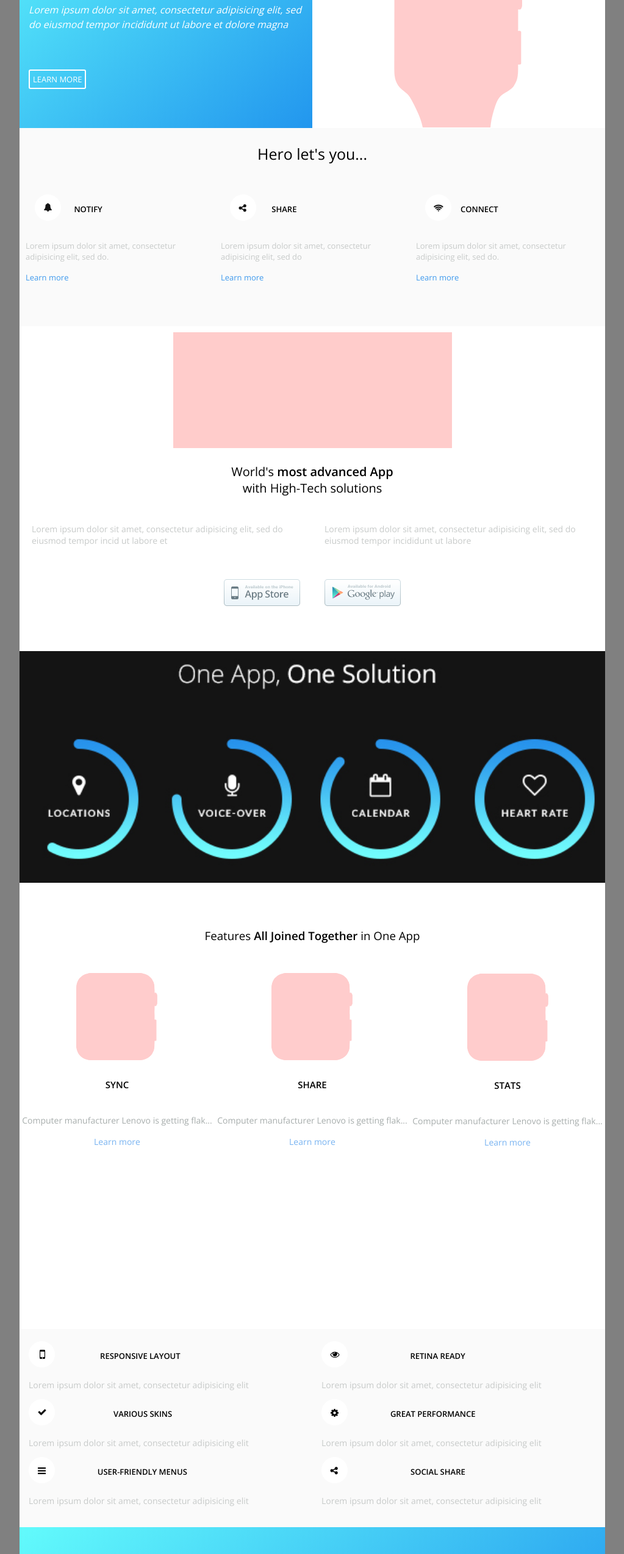
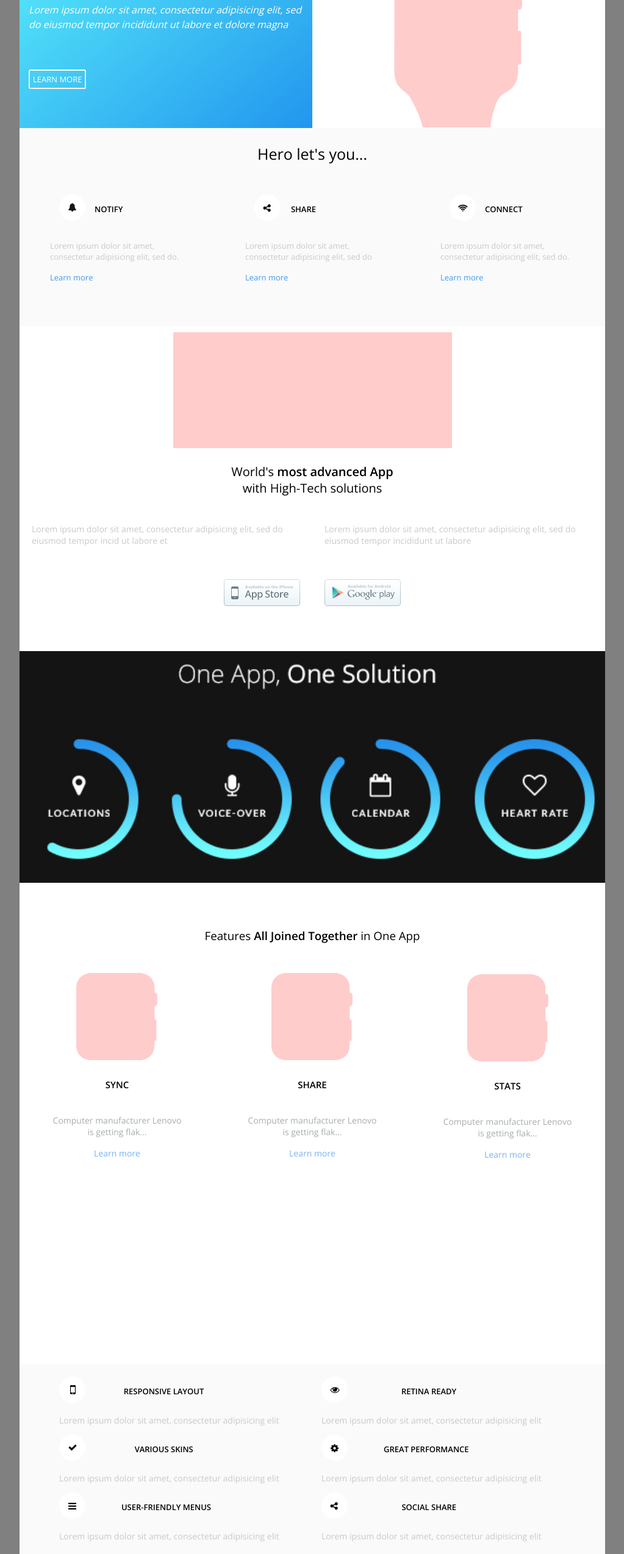
Before and after one commit to AndyRey7/email-example-proj, a plain HTML site: page index.html in a window 1280 px wide. Shown: the part 240-2789 px from the top of the page at 61% size, without its empty margins (128-1151 px from the left). Drawn offline with nearby package versions, Linux system fonts and the light colour scheme.

Commit message:
added padding to the sides of the page to make it look better and made changes responsive accordingly

```diff
--- a/index.html
+++ b/index.html
@@ -36,13 +36,16 @@
                 }
 
                 .lets-you-row .left-column {
-                    width: 50%;
+                    width: 100%;
+                    padding: 20px !important;
                 }
                 .lets-you-row .center-column {
-                    width: 50%;
+                    width: 100%;
+                    padding: 20px !important;
                 }
                 .lets-you-row .right-column {
                     width: 100%;
+                    padding: 20px !important;
                 }
 
                 .advanced-table .image-head {
@@ -82,6 +85,10 @@
                 .one-row-table .right-column-table {
                     width: 100% !important;
                     margin-bottom: 35px;
+                }
+
+                .detail-table {
+                    padding: 20px 10px !important;
                 }
             }
         </style>
@@ -143,7 +150,7 @@
                             <h3 style="text-align: center; font-size: 25px; font-weight: 300;">Hero let's you...</h3>
                             <!-- start of left detail column -->
                             <table class="left-column" width="33.33%" align="left" border="0" cellspacing="0" cellpadding="0"
-                            style="padding: 10px 10px 70px 10px;">
+                            style="padding: 10px 50px 70px 50px;">
                                 <tr style="text-transform: uppercase; font-size: 13px; font-weight: 600;">
                                     <td>
                                         <table class="title-icon" width="50%" align="left" border="0" cellspacing="0" cellpadding="0"
@@ -169,7 +176,7 @@
                             <!-- end of left detail column -->
                             <!-- start of center detail column -->
                             <table class="center-column" width="33.33%" align="left" border="0" cellspacing="0" cellpadding="0"
-                            style="padding: 10px;">
+                            style="padding: 10px 50px;">
                                 <tr style="text-transform: uppercase; font-size: 13px; font-weight: 600;">
                                     <td>
                                         <table class="title-icon" width="50%" align="left" border="0" cellspacing="0" cellpadding="0"
@@ -201,7 +208,7 @@
                             <!-- end of middle detail column -->
                             <!-- start of right detail column -->
                             <table class="right-column" width="33.33%" align="left" border="0" cellspacing="0" cellpadding="0"
-                            style="padding: 10px;">
+                            style="padding: 10px 50px;">
                                 <tr style="text-transform: uppercase; font-size: 13px; font-weight: 600;">
                                     <td>
                                         <table class="title-icon" width="50%" align="left" border="0" cellspacing="0" cellpadding="0"
@@ -309,7 +316,7 @@
                             <tr>
                                 <td>
                                     <!-- left together section column -->
-                                    <table class="left-together-column" width="33.33%" align="left" border="0" cellspacing="0" cellpadding="0" style="margin:0; padding: 10px 0;"
+                                    <table class="left-together-column" width="33.33%" align="left" border="0" cellspacing="0" cellpadding="0" style="margin:0; padding: 10px 50px;"
                                     >
                                         <tr align="center">
                                             <td>
@@ -337,7 +344,7 @@
                                     <!--  end of left together section column -->
                                     <!-- middle together section column -->
                                     <table class="middle-together-column" width="33.33%" align="center" border="0" cellspacing="0" cellpadding="0"
-                                    style="margin:0; padding: 10px 0;">
+                                    style="margin:0; padding: 10px 50px;">
                                         <tr align="center">
                                             <td>
                                                 <img src="./images/watch_screen.png">
@@ -363,7 +370,7 @@
                                     </table>
                                     <!--  end of middle together section column -->
                                     <!-- right together section column -->
-                                    <table class="right-together-column" width="33.33%" align="right" border="0" cellspacing="0" cellpadding="0" style="margin:0; position: relative; bottom: 296px;">
+                                    <table class="right-together-column" width="33.33%" align="right" border="0" cellspacing="0" cellpadding="0" style="margin:0; position: relative; bottom: 324px; padding: 10px 50px;">
                                         <tr align="center">
                                             <td>
                                                 <img src="./images/watch_screen.png">
@@ -397,7 +404,7 @@
                     <tr>
                         <td>
                             <table class="detail-table" width="100%" align="left" border="0" cellspacing="0" cellpadding="0"
-                            style="padding: 20px 0; background: #fafafa;">
+                            style="padding: 20px 50px; background: #fafafa;">
                                 <!-- start of one row table -->
                                 <tr>
                                     <td>
```
